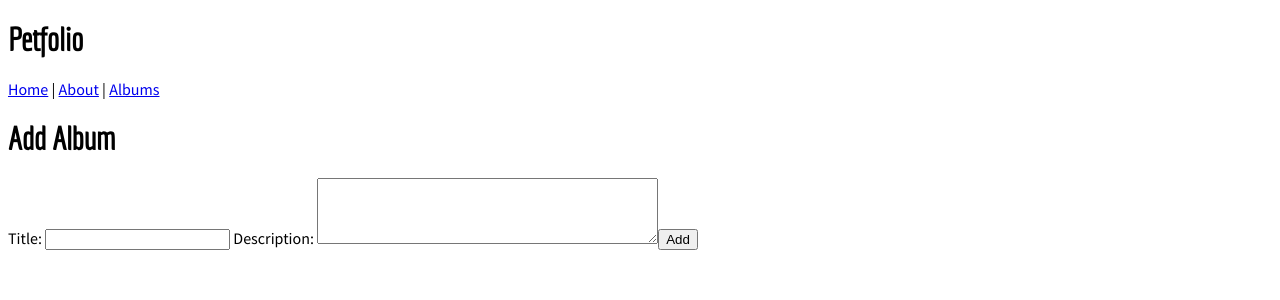
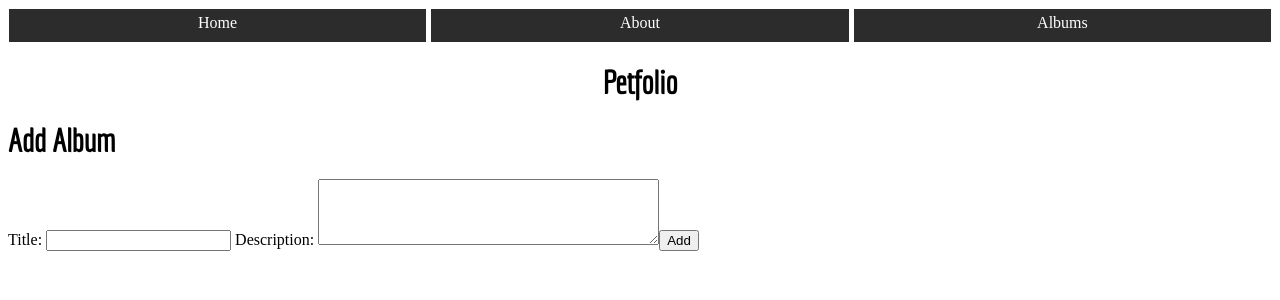
Before and after one commit to robinhood182/image-gallery, a Vue app in the folder app/: page /#/albums/new in a window 1280 px wide. Shown: the top 300 px of the page. Built offline with nearby package versions, Linux system fonts and the light colour scheme.

Commit message:
minor styling

```diff
--- a/app/src/App.vue
+++ b/app/src/App.vue
@@ -1,11 +1,11 @@
 <template>
   <div id="app">
-    <h1>Petfolio</h1>
     <nav>
       <router-link to="/">Home</router-link> |
       <router-link to="/about">About</router-link> |
       <router-link to="/albums">Albums</router-link>
     </nav>
+    <h1>Petfolio</h1>
     <router-view/>
   </div>
 </template>
@@ -17,7 +17,7 @@ export default {
 };
 </script>
 
-<style>
+<style scoped>
 body {
   font-family: 'Source Sans Pro', sans-serif;
 }
@@ -25,4 +25,40 @@ body {
 h1 {
   font-family: 'Economica', sans-serif;
 }
+
+
+h1 {
+  text-align: center;
+}
+
+nav {
+  color: white;
+  margin: auto;
+  width: 100%;
+  display: flex;
+  justify-content: space-evenly;
+  /* background-color: rgb(44, 44, 44); */
+  height: 35px;
+}
+
+a {
+  width: 33%;
+  color: white;
+  text-decoration: none;
+  padding: 5px;
+  text-align: center;
+  border: 1px solid white;
+  background-color: rgb(44, 44, 44);
+
+}
+a:hover {
+  width: 33%;
+  color: white;
+  text-decoration: none;
+  padding: 5px;
+  text-align: center;
+  border: 2px solid white;
+  background-color: rgb(119, 119, 119);
+
+}
 </style>
--- a/app/src/components/AlbumDetail.vue
+++ b/app/src/components/AlbumDetail.vue
@@ -46,4 +46,8 @@ export default {
 
 <style>
 
+  h1 {
+  font-family: 'Economica', sans-serif;
+  }
+
 </style>
```
